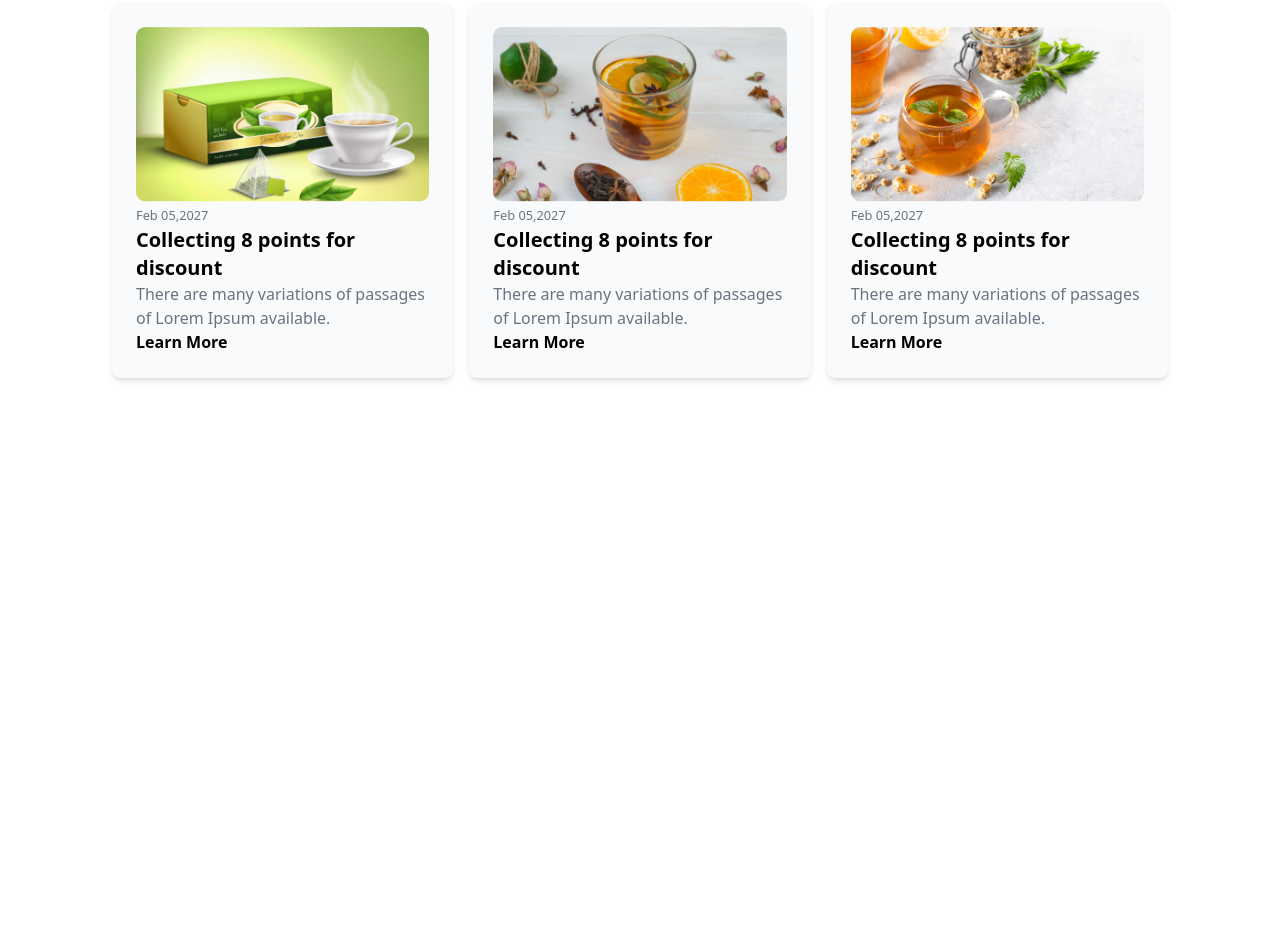
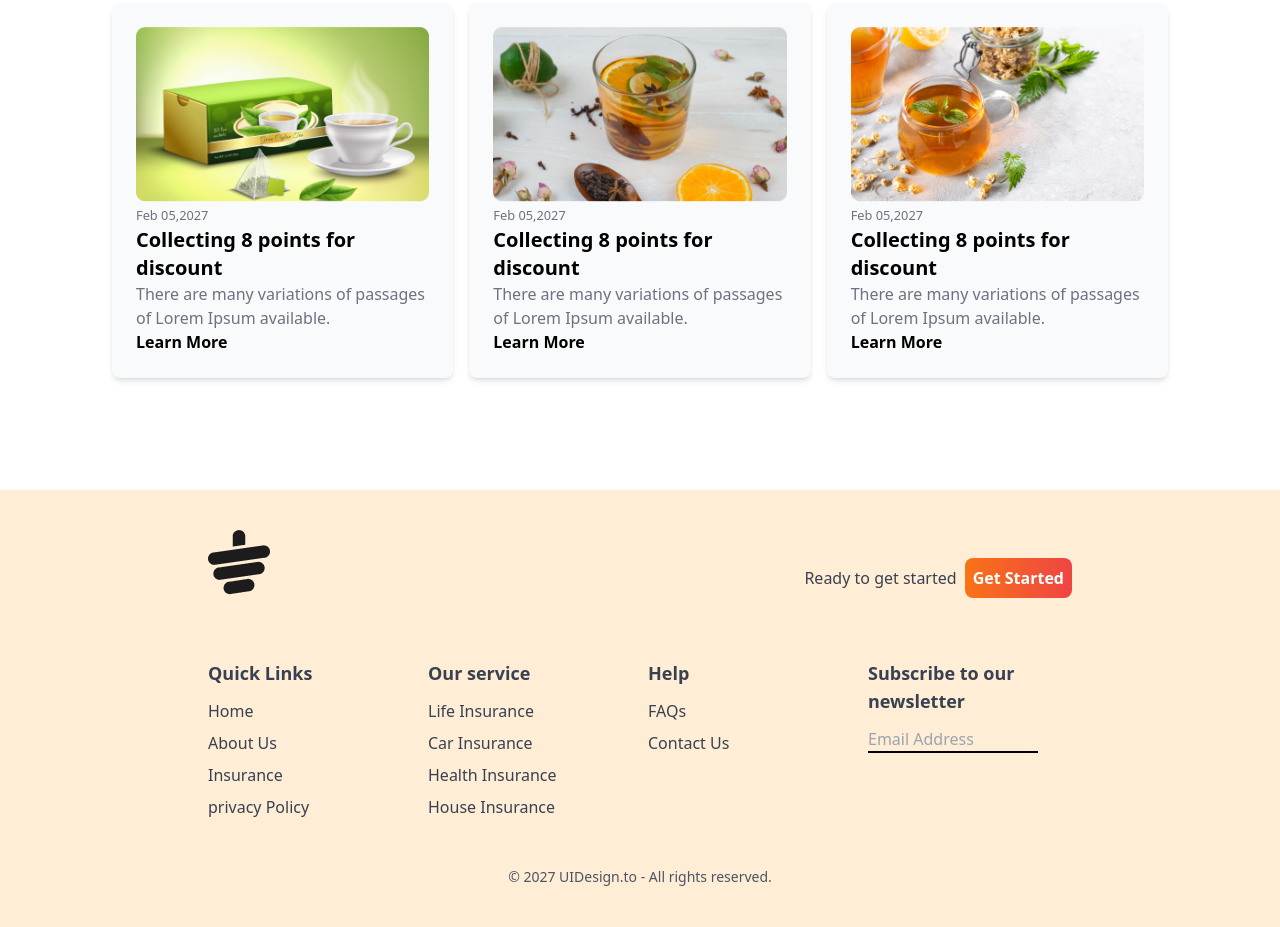
Before and after one commit to 1tasnem/Tea-House-using-Tailwind, a plain HTML site: page index.html in a window 1280 px wide. Shown: the part 2748-3675 px from the top of the page. Before the commit the page ends 3238 px from the top, so only its background shows below. Drawn offline with nearby package versions, Linux system fonts and the light colour scheme.

Commit message:
added footer part

```diff
--- a/index.html
+++ b/index.html
@@ -243,5 +243,90 @@
 </section>
   </main>
 
+
+  <footer class="bg-orange-100 text-gray-700 py-10 px-4 md:px-16">
+<div class="w-9/12  mx-auto">
+  <div class="mb-8 flex justify-between ">
+    <img  class="mb-8 "src="./images/cup.png">
+    <div class="flex items-center gap-2">
+      <h4>Ready to get started</h4>
+      <button class="bg-gradient-to-r from-orange-500 to-red-500  px-2 py-2 rounded-lg text-white font-bold">Get Started</button>
+
+
+  </div>
+  </div>
+
+
+    <div class="grid grid-cols-1 md:grid-cols-2 lg:grid-cols-4 gap-4">
+
+      <div>
+        <h3 class="font-semibold text-lg mb-3">Quick Links</h3>
+        <ul class="space-y-2">
+          <li>
+            <a class="hover:text-orange-600" href="#">Home</a>
+          </li>
+          <li>
+            <a class="hover:text-orange-600" href="#">About Us</a>
+          </li>
+          <li>
+            <a class="hover:text-orange-600" href="#">Insurance</a>
+          </li>
+          <li>
+            <a class="hover:text-orange-600" href="#">privacy Policy</a>
+          </li>
+        </ul>
+      </div>
+      <div>
+        <h3 class="font-semibold text-lg mb-3">Our service</h3>
+        <ul class="space-y-2">
+          <li>
+            <a class="hover:text-orange-600" href="#">Life Insurance</a>
+          </li>
+          <li>
+            <a class="hover:text-orange-600" href="#">Car Insurance</a>
+          </li>
+          <li>
+            <a class="hover:text-orange-600" href="#">Health Insurance</a>
+          </li>
+          <li>
+            <a class="hover:text-orange-600" href="#">House Insurance</a>
+          </li>
+        </ul>
+      </div>
+      <div>
+        <h3 class="font-semibold text-lg mb-3">Help</h3>
+        <ul class="space-y-2">
+          <li>
+            <a class="hover:text-orange-600" href="#">FAQs</a>
+          </li>
+          <li>
+            <a class="hover:text-orange-600" href="#">Contact Us</a>
+          </li>
+
+
+    </div>
+    <div>
+      <h3 class="font-semibold text-lg mb-3">Subscribe to our newsletter</h3>
+      <div class="flex flex-col space-y-2">
+        <div>
+          <input placeholder="Email Address" type="text" class="bg-transparent border-b-2 border-black w-4/6 md:w-5/6 mb-4">
+
+
+        </div>
+
+      </div>
+    </div>
+    </div>
+
+
+   <div class="text-center pt-4 mt-8">
+<p class="text-sm text-gray-600">© 2027 UIDesign.to - All rights reserved.</p>
+   </div>
+
+
+
+
+  </footer>
+
 </body>
 </html>
```
